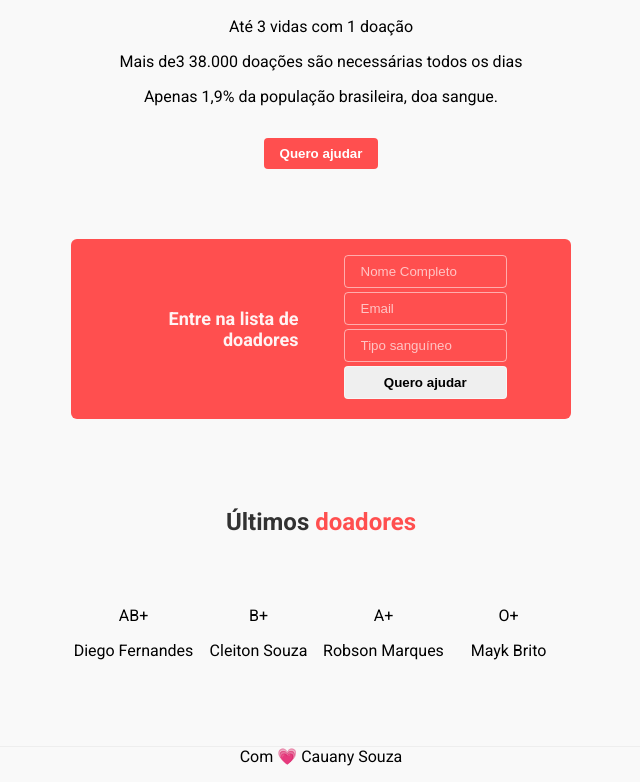
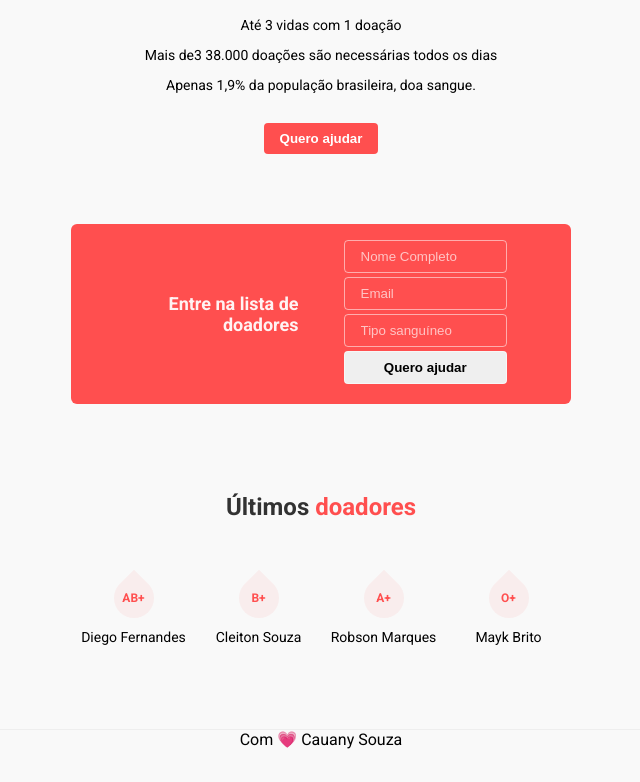
Before and after one commit to Cauany/MaratonaDev_DOE, a plain HTML site: page index.html in a window 1280 px wide. Shown: the part 249-1031 px from the top of the page, without its empty margins (319-959 px from the left). Drawn offline with Linux system fonts and the light colour scheme.

Commit message:
configurado o section da tag main no style.css

```diff
--- a/style.css
+++ b/style.css
@@ -50,6 +50,9 @@ header button{
     border: none;
     cursor: pointer;
 }
+header p{
+    font-size: 14px;
+}
 /*FORMULARIO*/
 section.form{
     display: grid;
@@ -77,9 +80,34 @@ form input::placeholder{
 form button{
     font-weight: bold;
 }
+/* MAIN */
 main .donors{
     display: grid;
     grid-template-columns: 1fr 1fr 1fr 1fr;
+}
+.blood{
+    color: #ff4f4f;
+    font-weight: bold;
+    font-size: 12px;
+    display: flex;
+    align-items: center;
+    justify-content: center;
+    position: relative;
+}
+.blood::before{
+    content: "";
+    background-color: #ff4f4f11;
+    width: 40px;
+    height: 40px;
+    position: absolute;
+    /*layout da gota*/
+    border-radius: 50%;
+    border-top-right-radius: 0;
+    transform: rotate(-45deg);
+}
+.donor p{
+    margin-top: 24px;
+    font-size: 14px;
 }
 footer{
     margin-top: auto;
```
